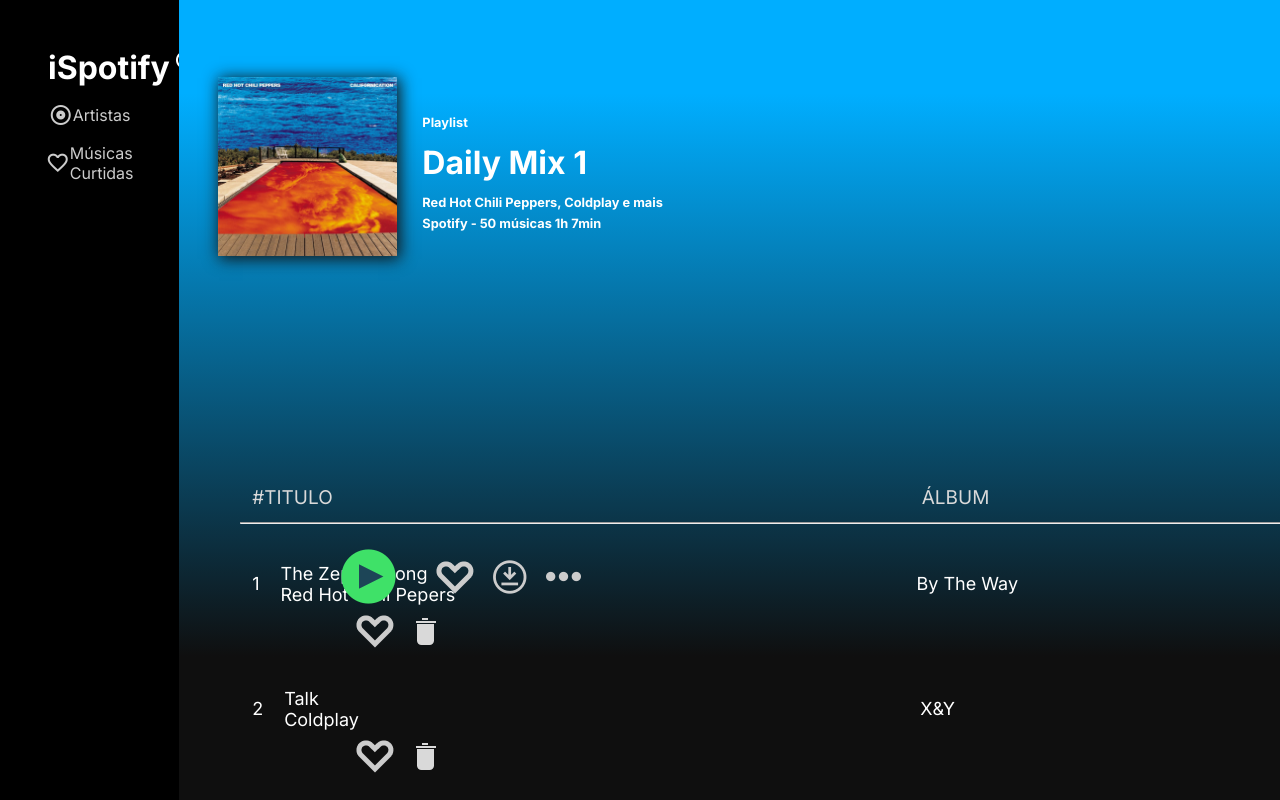
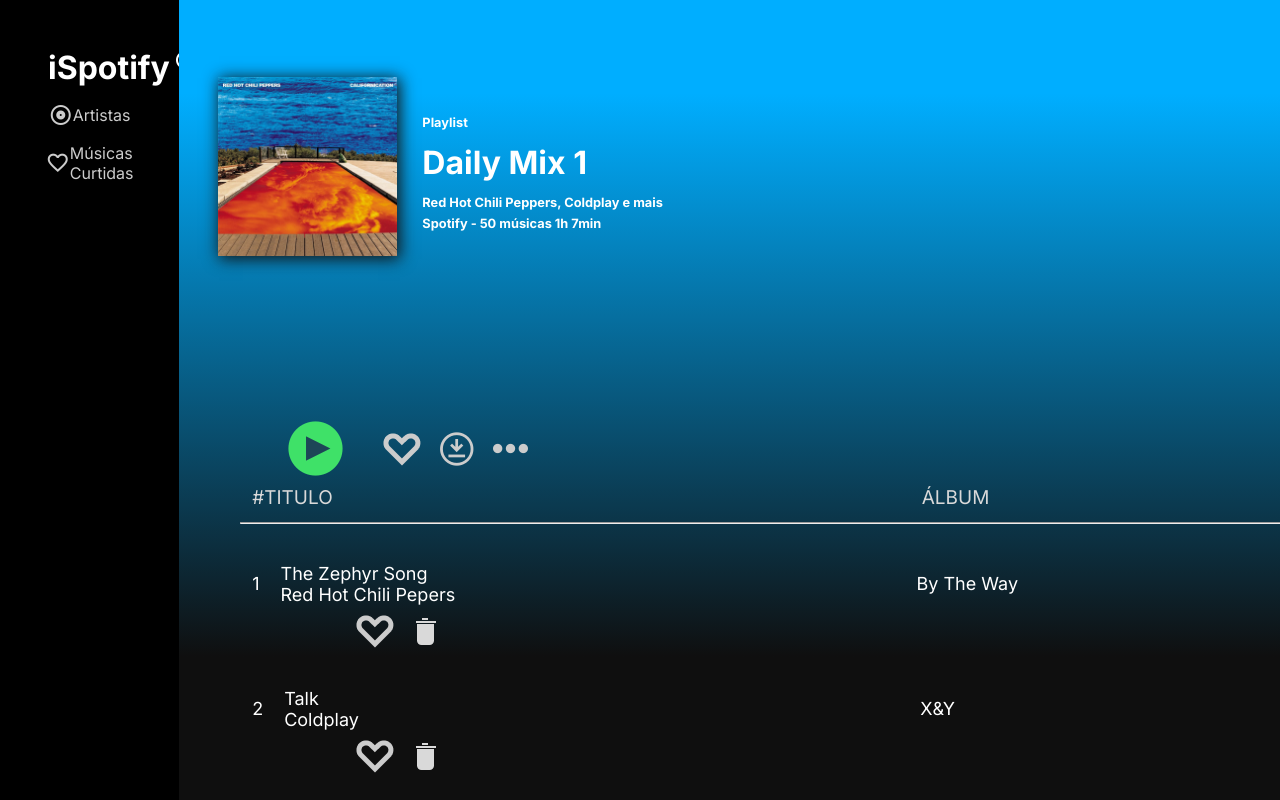
Before and after one commit to Buzelin2/Challenge-Final-iJunior, a React (Vite) app in the folder my-app/: page / in a window 1280 px wide. Shown: the top 800 px of the page. Built offline with nearby package versions, Linux system fonts and the light colour scheme.

Commit message:
Alterações na barra principal de botoes

```diff
--- a/my-app/src/App.css
+++ b/my-app/src/App.css
@@ -151,8 +151,8 @@
 /* Icones Topo */
 .icons-top{
   position: absolute;
-  top: 34rem;
-  left: 21rem;
+  top:26em;
+  left: 17.688rem;
   display: flex;
   align-items: center;
 }
--- a/my-app/src/App.jsx
+++ b/my-app/src/App.jsx
@@ -1,4 +1,4 @@
-import { useState } from "react";
+import { useEffect, useState } from "react";
 import reactLogo from "./assets/react.svg";
 import viteLogo from "/vite.svg";
 import "./App.css";
```
